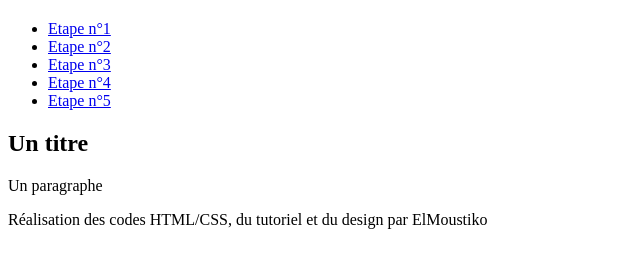
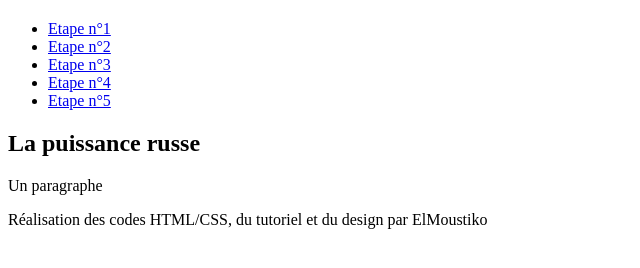
Before and after one commit to MVALEX13/projetGitTest, a plain HTML site: page index.html in a window 1280 px wide. Shown: the part 46-314 px from the top of the page, without its empty margins (0-640 px from the left). Drawn offline with Linux system fonts and the light colour scheme.

Commit message:
saisi d'un titre pour la page web

```diff
--- a/index.html
+++ b/index.html
@@ -20,7 +20,7 @@
     </nav>
 
     <div id="contenu">
-      <h2>Un titre</h2>
+      <h2>La puissance russe</h2>
       <p>Un paragraphe</p>
     </div>
 
```
